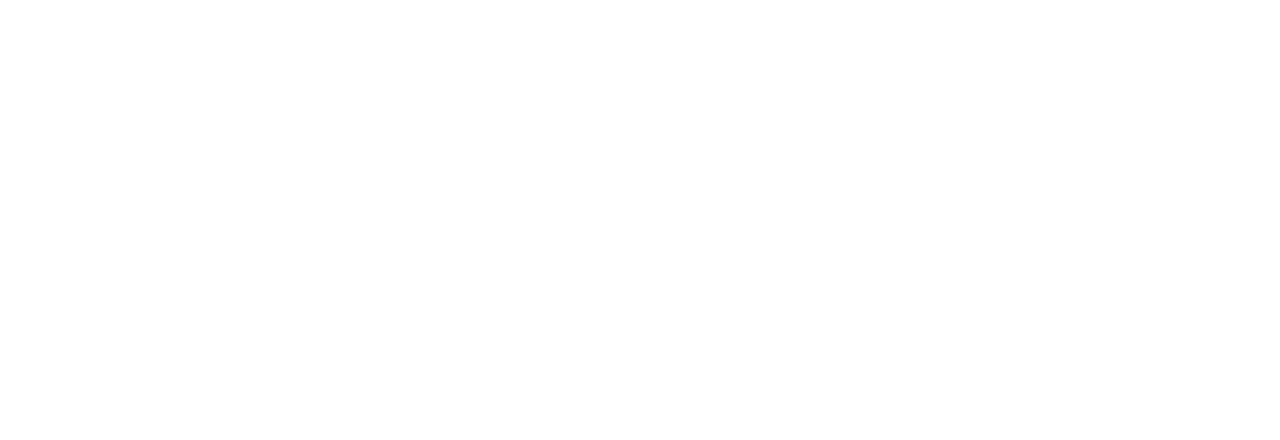
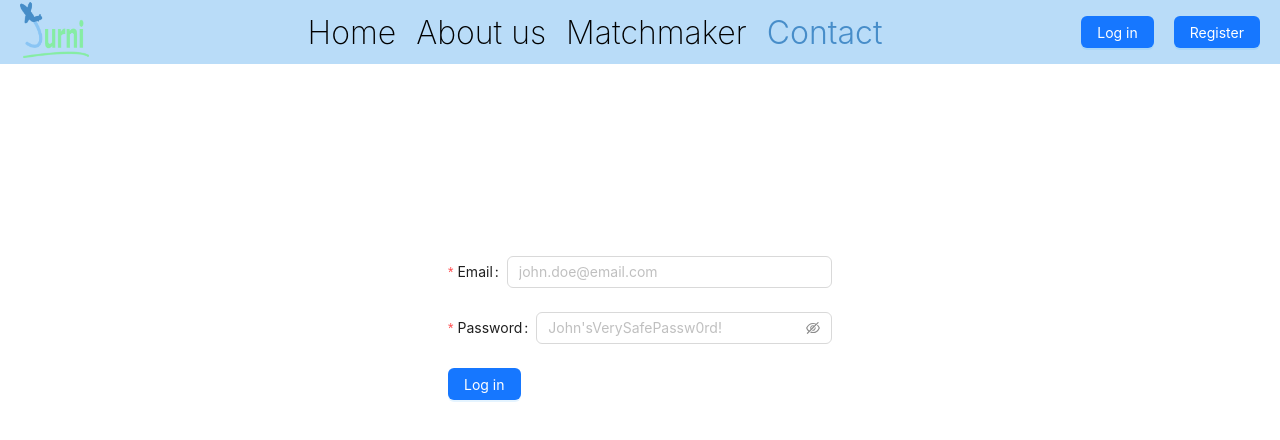
Before and after one commit to SimonThambrose/jurni-web-app-spa, a React (Create React App) app: page /login in a window 1280 px wide. Before the commit this address had no page. Shown: the top 440 px of the page. Built offline with nearby package versions, Linux system fonts and the light colour scheme.

Commit message:
Created fetcher to get user details from API

```diff
--- a/src/AppRoutes.tsx
+++ b/src/AppRoutes.tsx
@@ -2,6 +2,7 @@ import Main from "./pages/Main";
 import About from "./pages/About";
 import Matchmaker from "./pages/Matchmaker";
 import Contact from "./pages/Contact";
+import Login from "./pages/auth/Login";
 
 const AppRoutes = [
     {
@@ -28,6 +29,12 @@ const AppRoutes = [
         element: <Contact/>,
         description: 'This page provides contact information for the organization. It includes details such as the organisation`s address, phone number, and email address. As well as a contact form.'
     },
+    {
+        path: '/login',
+        pageName: 'Login',
+        element: <Login/>,
+        description: 'This page provides a login form for the user to login to the web application.'
+    },
 ];
 
 export default AppRoutes;
--- a/src/components/Header/Header.tsx
+++ b/src/components/Header/Header.tsx
@@ -29,7 +29,7 @@ const Header: React.FC<HeaderProps> = ({activePage}) => {
                 <div className='header-content__element'>
                     <div className='header-content__element-links'>
                         {AppRoutes.map((route, index) => (
-                            route['pageName'] === undefined ? null : (
+                            route['pageName'] === undefined || route['pageName'] === 'Login' || route['pageName'] === 'Register' ? null : (
                                 <Link key={index} to={route['path']} data-cy={`header-link-${route['pageName']}`}
                                       className={checkActivePage(route['path'])}>{route['pageName']}</Link>
                             )
@@ -44,8 +44,8 @@ const Header: React.FC<HeaderProps> = ({activePage}) => {
                         </div>
                         :
                         <div className='header-content__element-buttons'>
-                            <Button className='header-log-in-button' type='primary'>Log in</Button>
-                            <Button className='header-register-button' type='primary'>Register</Button>
+                            <Link to='/login'><Button className='header-log-in-button' type='primary'>Log in</Button></Link>
+                            <Link to='/register'><Button className='header-register-button' type='primary'>Register</Button></Link>
                         </div>
                     }
                 </div>
--- /dev/null
+++ b/src/components/LoginForm/LoginForm.css
@@ -0,0 +1,6 @@
+.login-content__element-form {
+  width: 30vw;
+  margin: 50% 0 50% 0;
+}
+
+/*# sourceMappingURL=LoginForm.css.map */
--- /dev/null
+++ b/src/components/LoginForm/LoginForm.scss
@@ -0,0 +1,4 @@
+.login-content__element-form {
+  width: 30vw;
+  margin: 50% 0 50% 0;
+}
--- /dev/null
+++ b/src/components/LoginForm/LoginForm.tsx
@@ -0,0 +1,49 @@
+import React, {useState} from "react";
+import {Button, Form, Input, message} from "antd";
+import './LoginForm.css'
+import {fetchUser} from "../../fetchers/LoginFetch";
+
+const LoginForm: React.FC = () => {
+    const [messageApi, contextHolder] = message.useMessage();
+    const [email, setEmail] = useState('');
+    const [password, setPassword] = useState('');
+
+    const handleSubmit = async (e: React.FormEvent) => {
+        let response = await fetchUser(email, password);
+        if (response === null) {
+            messageApi.open({
+                type: 'error',
+                content: 'Email or password is incorrect!'
+            });
+        } else {
+            window.history.back();
+        }
+    };
+
+    return (
+        <Form className='login-content__element-form' onFinish={handleSubmit}>
+            {contextHolder}
+            <Form.Item
+                className='login-form-email'
+                label="Email"
+                name="email"
+                rules={[{required: true, message: 'Please enter your email!'}]}>
+                <Input placeholder="john.doe@email.com" onChange={e => setEmail(e.target.value)}/>
+            </Form.Item>
+            <Form.Item
+                className='login-form-password'
+                label="Password"
+                name="password"
+                rules={[{required: true, message: 'Please enter your password!'}]}>
+                <Input.Password placeholder="John'sVerySafePassw0rd!" onChange={e => setPassword(e.target.value)}/>
+            </Form.Item>
+            <Form.Item className='login-form-email'>
+                <Button type="primary" htmlType="submit">
+                    Log in
+                </Button>
+            </Form.Item>
+        </Form>
+    )
+}
+
+export default LoginForm
--- /dev/null
+++ b/src/fetchers/LoginFetch.ts
@@ -0,0 +1,15 @@
+import axios from "axios";
+
+export const fetchUser = async (email: string, password: string) => {
+    try {
+        const response = await axios.get('/api/user/getUser?email=' + email + '&password=' + password).catch((error) => {
+            throw (error.response.status);
+        });
+
+        // TODO: Create JWT token
+        return response.data;
+    } catch (error) {
+        // TODO: Return error message to user
+        return null;
+    }
+};
--- a/src/pages/Style.css
+++ b/src/pages/Style.css
@@ -6,5 +6,9 @@
 /*#endregion */
 /*#region Background colors */
 /*#endregion */
+.login {
+  display: flex;
+  justify-content: center;
+}
 
 /*# sourceMappingURL=Style.css.map */
--- a/src/pages/Style.scss
+++ b/src/pages/Style.scss
@@ -1 +1,6 @@
 @import "../assets/styles/Colors";
+
+.login {
+  display: flex;
+  justify-content: center;
+}
--- /dev/null
+++ b/src/pages/auth/Login.tsx
@@ -0,0 +1,21 @@
+import React from "react";
+import Header from "../../components/Header/Header";
+import {Col, Row} from "antd";
+import LoginForm from "../../components/LoginForm/LoginForm";
+
+const Login: React.FC = () => {
+    return (
+        <>
+            <Header activePage='/contact'/>
+            <div className='login'>
+                <Row className='login-content'>
+                    <Col className='login-content__element'>
+                        <LoginForm/>
+                    </Col>
+                </Row>
+            </div>
+        </>
+    )
+}
+
+export default Login
```
Also changed, not shown: 2 other files (tests, documents, lock files or other folders).
